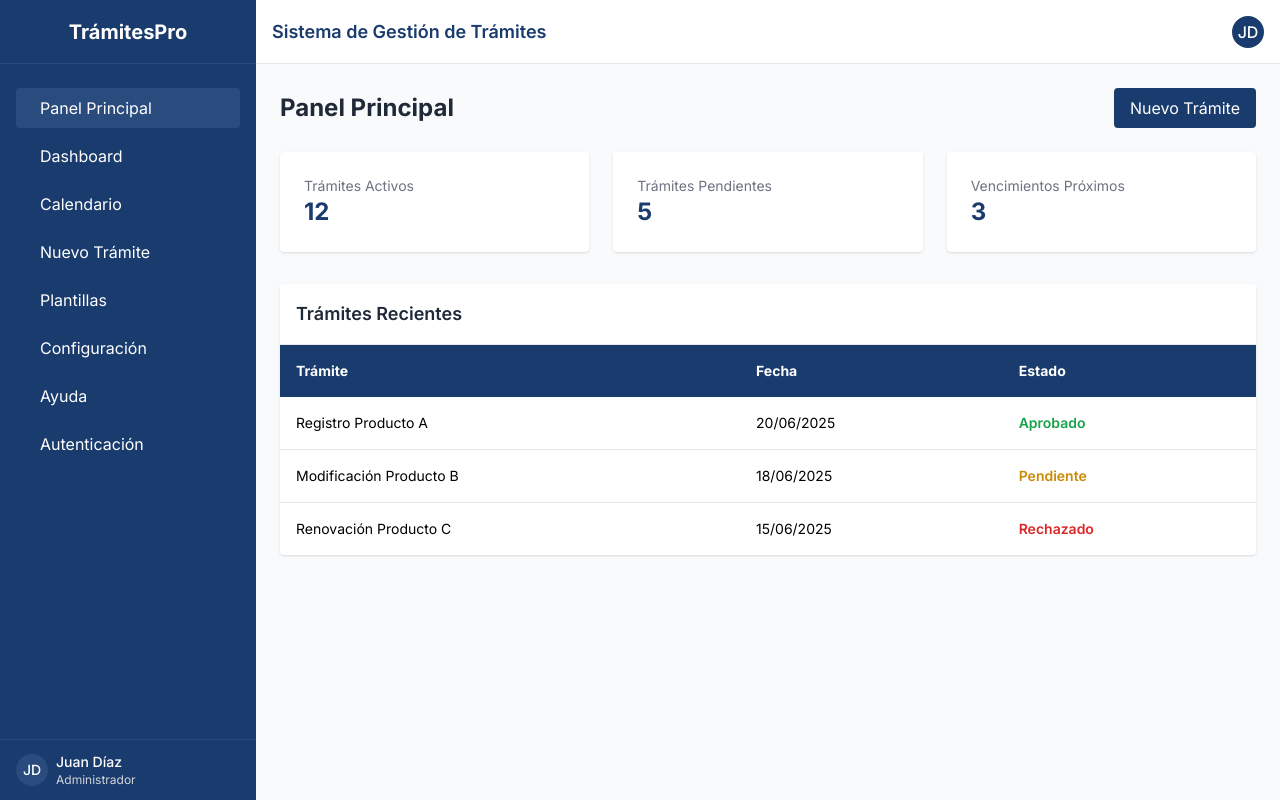
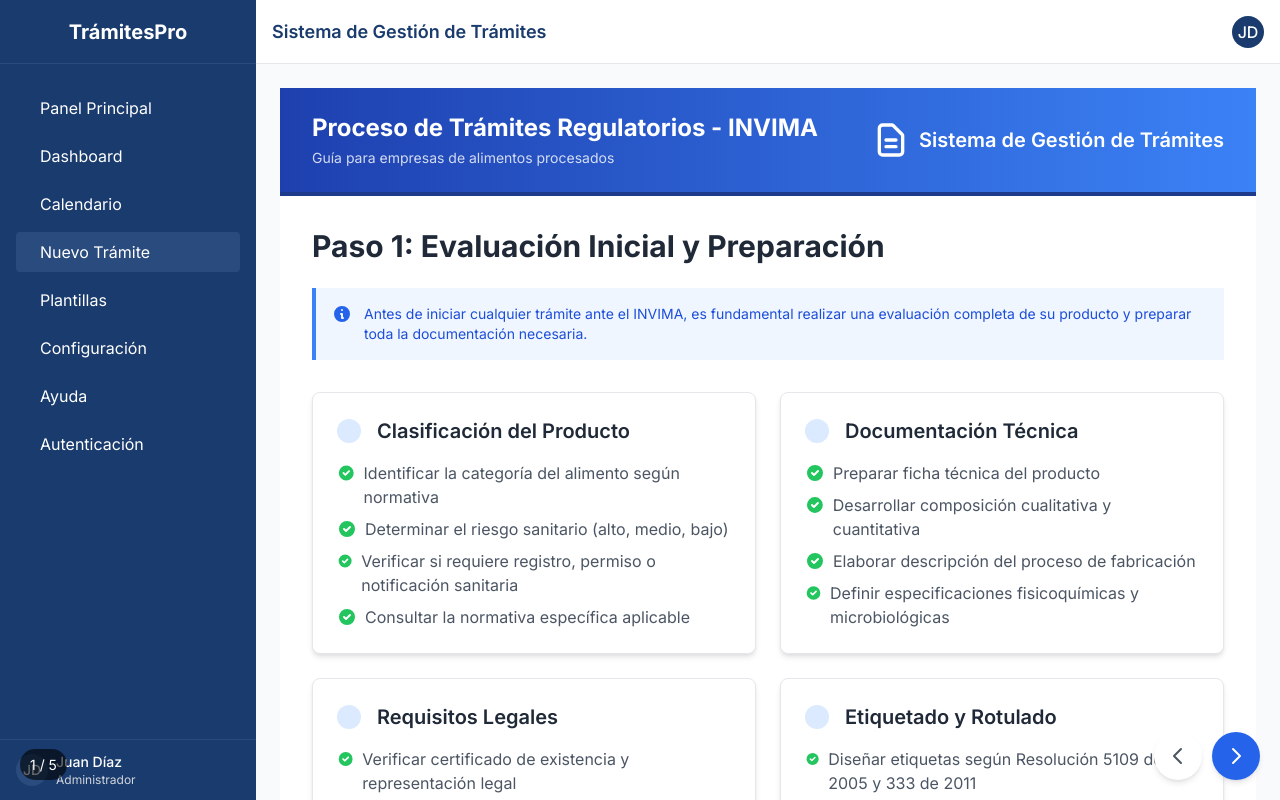
Before and after one commit to Juando26030/SEGAR-FrontEnd, an Angular app in the folder segar-frontend/: page /nuevo/registro/paso-1 in a window 1280 px wide. Before the commit this address led to /panel. Built offline with nearby package versions, Linux system fonts and the light colour scheme.

Commit message:
paso 1 registro nuevo con estilos

```diff
--- a/segar-frontend/src/app/tramites/registro/registro-paso-uno/registro-paso-uno.component.css
+++ b/segar-frontend/src/app/tramites/registro/registro-paso-uno/registro-paso-uno.component.css
@@ -0,0 +1,86 @@
+.slide-container {
+  display: flex;
+  flex-direction: column;
+  height: 100vh;
+  background-color: #f3f4f6;
+  font-family: 'Inter', sans-serif;
+}
+
+.slide-header {
+  background: linear-gradient(to right, #1e40af, #3b82f6);
+  color: white;
+  padding: 1.5rem 2rem;
+  border-bottom: 4px solid #1e3a8a;
+}
+
+.slide-content {
+  flex: 1;
+  padding: 2rem;
+  overflow-y: auto;
+  background-color: white;
+}
+
+.slide-footer {
+  background-color: #f9fafb;
+  border-top: 1px solid #e5e7eb;
+  padding: 1rem 2rem;
+  display: flex;
+  justify-content: space-between;
+  align-items: center;
+}
+
+.process-step {
+  border-left: 4px solid #3b82f6;
+  padding-left: 1.5rem;
+  margin-bottom: 1.5rem;
+  position: relative;
+}
+
+.process-step::before {
+  content: '';
+  position: absolute;
+  left: -12px;
+  top: 0;
+  width: 20px;
+  height: 20px;
+  background-color: #3b82f6;
+  border-radius: 50%;
+}
+
+.nav-button {
+  transition: all 0.3s ease;
+}
+
+.nav-button:hover {
+  transform: scale(1.05);
+}
+
+.step-card {
+  border-radius: 8px;
+  box-shadow: 0 4px 6px -1px rgba(0, 0, 0, 0.1), 0 2px 4px -1px rgba(0, 0, 0, 0.06);
+  transition: all 0.3s ease;
+}
+
+.step-card:hover {
+  box-shadow: 0 10px 15px -3px rgba(0, 0, 0, 0.1), 0 4px 6px -2px rgba(0, 0, 0, 0.05);
+  transform: translateY(-2px);
+}
+
+.slide-controls {
+  position: fixed;
+  bottom: 20px;
+  right: 20px;
+  display: flex;
+  gap: 10px;
+}
+
+.slide-number {
+  position: fixed;
+  bottom: 20px;
+  left: 20px;
+  background-color: rgba(0,0,0,0.6);
+  color: white;
+  padding: 5px 10px;
+  border-radius: 15px;
+  font-size: 14px;
+}
--- a/segar-frontend/src/app/tramites/registro/registro-paso-uno/registro-paso-uno.component.html
+++ b/segar-frontend/src/app/tramites/registro/registro-paso-uno/registro-paso-uno.component.html
@@ -1 +1,96 @@
-<p>registro-paso-uno works!</p>
+<div class="slide-container">
+  <!-- Slide Header -->
+  <div class="slide-header">
+    <div class="flex justify-between items-center">
+      <div>
+        <h1 class="text-2xl font-bold">Proceso de Trámites Regulatorios - INVIMA</h1>
+        <p class="text-sm opacity-80 mt-1">Guía para empresas de alimentos procesados</p>
+      </div>
+      <div class="flex items-center">
+        <svg xmlns="http://www.w3.org/2000/svg" class="h-10 w-10 mr-2" fill="none" viewBox="0 0 24 24" stroke="currentColor">
+          <path stroke-linecap="round" stroke-linejoin="round" stroke-width="2" d="M9 12h6m-6 4h6m2 5H7a2 2 0 01-2-2V5a2 2 0 012-2h5.586a1 1 0 01.707.293l5.414 5.414a1 1 0 01.293.707V19a2 2 0 01-2 2z" />
+        </svg>
+        <span class="text-xl font-semibold">Sistema de Gestión de Trámites</span>
+      </div>
+    </div>
+  </div>
+
+  <!-- Slide Content -->
+  <div class="slide-content">
+    <div class="max-w-5xl mx-auto">
+      <h2 class="text-3xl font-bold text-gray-800 mb-6">Paso 1: Evaluación Inicial y Preparación</h2>
+
+      <div class="bg-blue-50 border-l-4 border-blue-500 p-4 mb-8">
+        <div class="flex">
+          <div class="flex-shrink-0">
+            <svg class="h-5 w-5 text-blue-600" xmlns="http://www.w3.org/2000/svg" fill="currentColor" viewBox="0 0 20 20">
+              <path fill-rule="evenodd" d="M18 10a8 8 0 11-16 0 8 8 0 0116 0zm-7-4a1 1 0 11-2 0 1 1 0 012 0zM9 9a1 1 0 000 2v3a1 1 0 001 1h1a1 1 0 100-2v-3a1 1 0 00-1-1H9z" clip-rule="evenodd" />
+            </svg>
+          </div>
+          <div class="ml-3">
+            <p class="text-sm text-blue-700">
+              Antes de iniciar cualquier trámite ante el INVIMA, es fundamental realizar una evaluación completa de su producto y preparar toda la documentación necesaria.
+            </p>
+          </div>
+        </div>
+      </div>
+
+      <div class="grid grid-cols-1 md:grid-cols-2 gap-6 mb-8">
+        <ng-container *ngFor="let card of cards">
+          <div class="step-card bg-white p-6 border border-gray-200">
+            <div class="flex items-center mb-4">
+              <div class="bg-blue-100 rounded-full p-3 mr-4" [innerHTML]="card.icon"></div>
+              <h3 class="text-xl font-semibold text-gray-800">{{ card.title }}</h3>
+            </div>
+            <ul class="space-y-2 text-gray-600">
+              <li *ngFor="let item of card.items" class="flex items-start">
+                <svg class="h-5 w-5 text-green-500 mr-2 mt-0.5" xmlns="http://www.w3.org/2000/svg" viewBox="0 0 20 20" fill="currentColor">
+                  <path fill-rule="evenodd" d="M10 18a8 8 0 100-16 8 8 0 000 16zm3.707-9.293a1 1 0 00-1.414-1.414L9 10.586 7.707 9.293a1 1 0 00-1.414 1.414l2 2a1 1 0 001.414 0l4-4z" clip-rule="evenodd" />
+                </svg>
+                {{ item }}
+              </li>
+            </ul>
+          </div>
+        </ng-container>
+      </div>
+
+      <div class="mt-10 bg-gradient-to-r from-blue-50 to-indigo-50 rounded-lg p-6 border border-blue-100">
+        <h3 class="text-xl font-semibold text-gray-800 mb-4">Próximos Pasos</h3>
+        <div class="process-step" *ngFor="let step of nextSteps">
+          <h4 class="text-lg font-medium text-gray-800">{{ step.title }}</h4>
+          <p class="text-gray-600 mt-1">{{ step.desc }}</p>
+        </div>
+      </div>
+    </div>
+  </div>
+
+  <!-- Slide Footer -->
+  <div class="slide-footer">
+    <div class="text-sm text-gray-500">
+      © 2023 Sistema de Gestión de Trámites INVIMA
+    </div>
+    <div class="flex items-center">
+      <button class="text-sm text-blue-600 hover:text-blue-800 mr-4">Descargar como PDF</button>
+      <button class="text-sm text-blue-600 hover:text-blue-800">Compartir</button>
+    </div>
+  </div>
+
+  <!-- Slide Controls -->
+  <div class="slide-controls">
+    <button class="nav-button bg-white rounded-full p-3 shadow-md text-gray-600 hover:text-blue-600 focus:outline-none" disabled>
+      <svg xmlns="http://www.w3.org/2000/svg" class="h-6 w-6" fill="none" viewBox="0 0 24 24" stroke="currentColor">
+        <path stroke-linecap="round" stroke-linejoin="round" stroke-width="2" d="M15 19l-7-7 7-7" />
+      </svg>
+    </button>
+    <button routerLink="/tramites/registro/paso-2" class="nav-button bg-blue-600 rounded-full p-3 shadow-md text-white hover:bg-blue-700 focus:outline-none">
+      <svg xmlns="http://www.w3.org/2000/svg" class="h-6 w-6" fill="none" viewBox="0 0 24 24" stroke="currentColor">
+        <path stroke-linecap="round" stroke-linejoin="round" stroke-width="2" d="M9 5l7 7-7 7" />
+      </svg>
+    </button>
+  </div>
+
+  <!-- Slide Number -->
+  <div class="slide-number">
+    1 / 5
+  </div>
+</div>
--- a/segar-frontend/src/app/tramites/registro/registro-paso-uno/registro-paso-uno.component.ts
+++ b/segar-frontend/src/app/tramites/registro/registro-paso-uno/registro-paso-uno.component.ts
@@ -1,11 +1,78 @@
 import { Component } from '@angular/core';
+import { CommonModule } from '@angular/common';
+import { RouterModule } from '@angular/router';
 
 @Component({
   selector: 'app-registro-paso-uno',
-  imports: [],
+  standalone: true,
+  imports: [CommonModule, RouterModule],
   templateUrl: './registro-paso-uno.component.html',
-  styleUrl: './registro-paso-uno.component.css'
+  styleUrls: ['./registro-paso-uno.component.css']
 })
 export class RegistroPasoUnoComponent {
+  cards = [
+    {
+      title: 'Clasificación del Producto',
+      icon: `<svg xmlns="http://www.w3.org/2000/svg" class="h-6 w-6 text-blue-600" fill="none" viewBox="0 0 24 24" stroke="currentColor">
+        <path stroke-linecap="round" stroke-linejoin="round" stroke-width="2" d="M9 5H7a2 2 0 00-2 2v12a2 2 0 002 2h10a2 2 0 002-2V7a2 2 0 00-2-2h-2M9 5a2 2 0 002 2h2a2 2 0 002-2M9 5a2 2 0 012-2h2a2 2 0 012 2m-3 7h3m-3 4h3m-6-4h.01M9 16h.01" />
+      </svg>`,
+      items: [
+        'Identificar la categoría del alimento según normativa',
+        'Determinar el riesgo sanitario (alto, medio, bajo)',
+        'Verificar si requiere registro, permiso o notificación sanitaria',
+        'Consultar la normativa específica aplicable'
+      ]
+    },
+    {
+      title: 'Documentación Técnica',
+      icon: `<svg xmlns="http://www.w3.org/2000/svg" class="h-6 w-6 text-blue-600" fill="none" viewBox="0 0 24 24" stroke="currentColor">
+        <path stroke-linecap="round" stroke-linejoin="round" stroke-width="2" d="M9 12h6m-6 4h6m2 5H7a2 2 0 01-2-2V5a2 2 0 012-2h5.586a1 1 0 01.707.293l5.414 5.414a1 1 0 01.293.707V19a2 2 0 01-2 2z" />
+      </svg>`,
+      items: [
+        'Preparar ficha técnica del producto',
+        'Desarrollar composición cualitativa y cuantitativa',
+        'Elaborar descripción del proceso de fabricación',
+        'Definir especificaciones fisicoquímicas y microbiológicas'
+      ]
+    },
+    {
+      title: 'Requisitos Legales',
+      icon: `<svg xmlns="http://www.w3.org/2000/svg" class="h-6 w-6 text-blue-600" fill="none" viewBox="0 0 24 24" stroke="currentColor">
+        <path stroke-linecap="round" stroke-linejoin="round" stroke-width="2" d="M7 8h10M7 12h4m1 8l-4-4H5a2 2 0 01-2-2V6a2 2 0 012-2h14a2 2 0 012 2v8a2 2 0 01-2 2h-3l-4 4z" />
+      </svg>`,
+      items: [
+        'Verificar certificado de existencia y representación legal',
+        'Preparar poder debidamente otorgado (si aplica)',
+        'Obtener certificado de venta libre (para productos importados)',
+        'Verificar cumplimiento de BPM (Buenas Prácticas de Manufactura)'
+      ]
+    },
+    {
+      title: 'Etiquetado y Rotulado',
+      icon: `<svg xmlns="http://www.w3.org/2000/svg" class="h-6 w-6 text-blue-600" fill="none" viewBox="0 0 24 24" stroke="currentColor">
+        <path stroke-linecap="round" stroke-linejoin="round" stroke-width="2" d="M9 12l2 2 4-4m5.618-4.016A11.955 11.955 0 0112 2.944a11.955 11.955 0 01-8.618 3.04A12.02 12.02 0 003 9c0 5.591 3.824 10.29 9 11.622 5.176-1.332 9-6.03 9-11.622 0-1.042-.133-2.052-.382-3.016z" />
+      </svg>`,
+      items: [
+        'Diseñar etiquetas según Resolución 5109 de 2005 y 333 de 2011',
+        'Incluir información nutricional obligatoria',
+        'Verificar declaraciones de propiedades nutricionales',
+        'Preparar artes finales de etiquetas para presentación'
+      ]
+    }
+  ];
 
+  nextSteps = [
+    {
+      title: 'Creación de cuenta en plataforma INVIMA',
+      desc: 'Registrarse en el sistema de información sanitaria para trámites en línea.'
+    },
+    {
+      title: 'Pago de tarifas correspondientes',
+      desc: 'Consultar y realizar el pago de las tarifas vigentes según el tipo de trámite.'
+    },
+    {
+      title: 'Radicación de la solicitud',
+      desc: 'Presentar formalmente la solicitud con toda la documentación requerida.'
+    }
+  ];
 }
```
Also changed, not shown: segar-frontend/src/app/app.routes.ts (+9 -1 lines).
